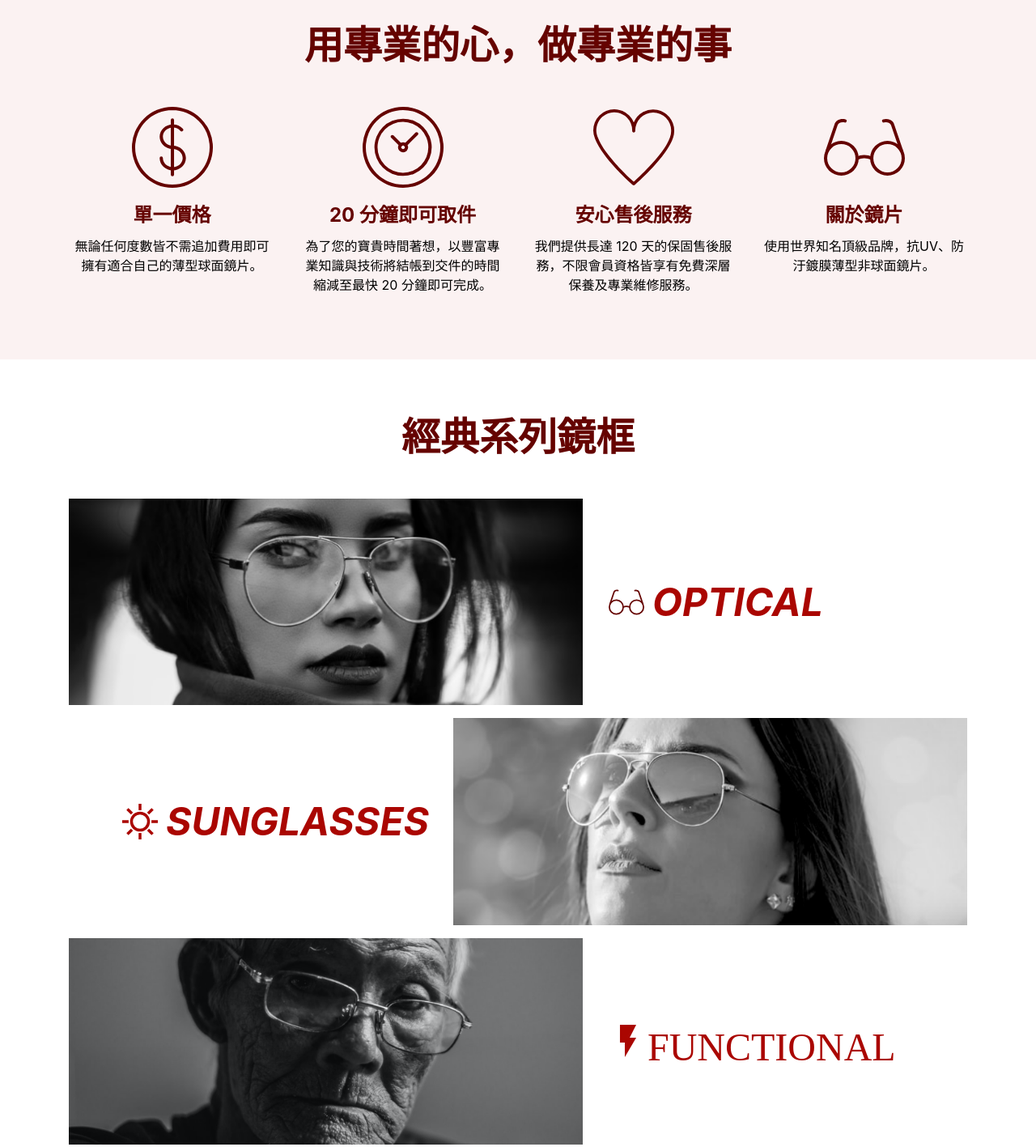
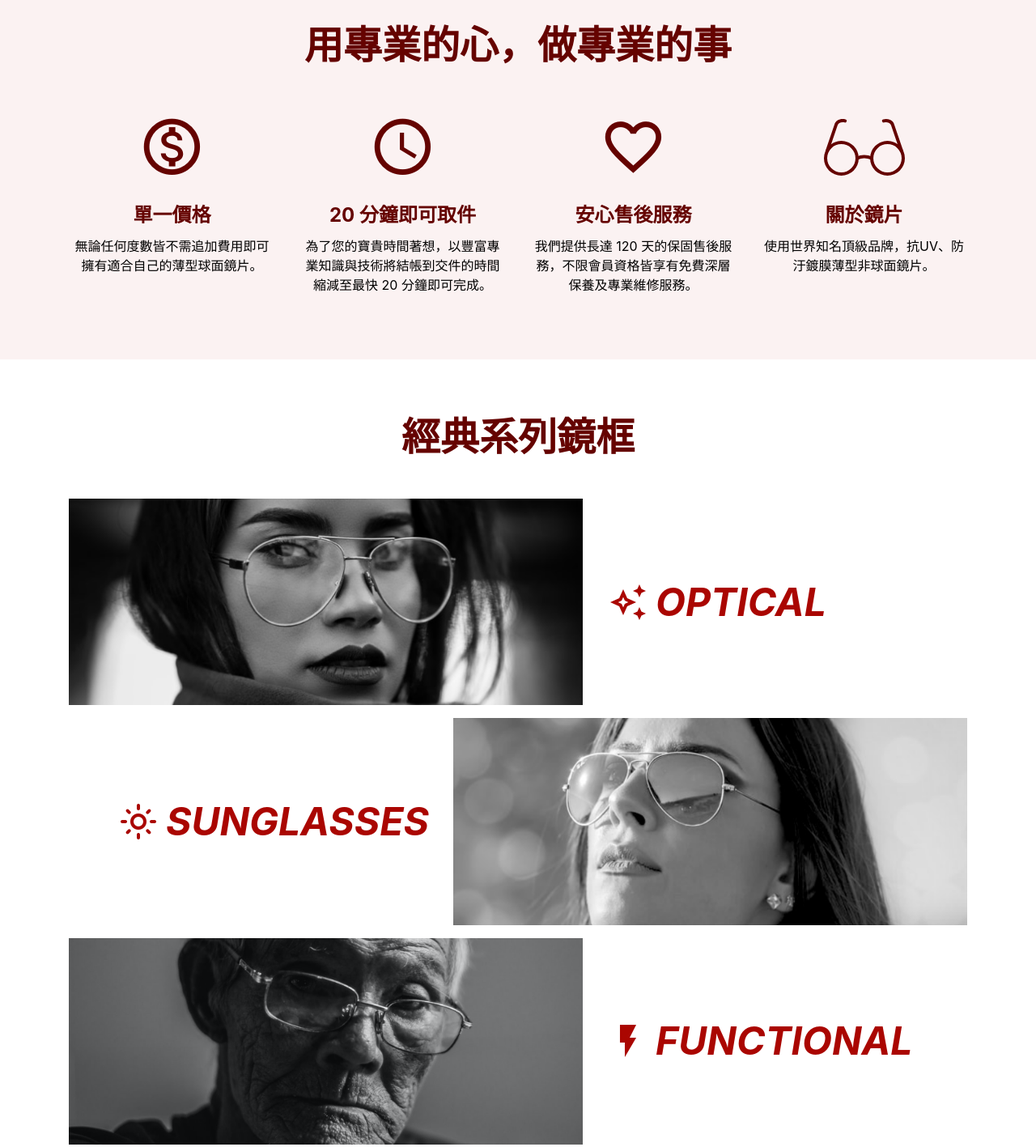
Before and after one commit to DockorSherowLinZ/week_four_project_home_work_layout_course, a plain HTML site: page index.html in a window 1280 px wide. Shown: the part 840-2257 px from the top of the page at 81% size. Drawn offline with nearby package versions, Linux system fonts and the light colour scheme.

Commit message:
Update 2021-08-17T06:09:24.022Z

```diff
--- a/faq.html
+++ b/faq.html
@@ -5,8 +5,14 @@
     <meta charset="UTF-8">
     <meta name="viewport" content="width=device-width, initial-scale=1.0">
     <meta http-equiv="X-UA-Compatible" content="ie=edge">
-  <title>常見問題 | 看清世界眼鏡</title>
+    <title>
+        常見問題 | 看清世界眼鏡
+    </title>
     <link rel="stylesheet" href="./assets/style/all.css">
+    <link
+        href="https://fonts.googleapis.com/css?family=Material+Icons|Material+Icons+Outlined|Material+Icons+Two+Tone|Material+Icons+Round|Material+Icons+Sharp"
+        rel="stylesheet">
+
 </head>
 
 <body>
@@ -83,11 +89,14 @@
                         </li>
                     </ul>
                     <ul class="social">
-                <li><a href="https://dockorsherowlinz.github.io/layout_course/week_three_project_home_work_layout_course/index.html#">
+                        <li><a
+                                href="https://dockorsherowlinz.github.io/layout_course/week_three_project_home_work_layout_course/index.html#">
                                 <img src="./assets/images/icon-fb.svg" alt=""></a></li>
-                <li><a href="https://dockorsherowlinz.github.io/layout_course/week_three_project_home_work_layout_course/index.html#">
+                        <li><a
+                                href="https://dockorsherowlinz.github.io/layout_course/week_three_project_home_work_layout_course/index.html#">
                                 <img src="./assets/images/icon-ig.svg" alt=""></a></li>
-                <li><a href="https://dockorsherowlinz.github.io/layout_course/week_three_project_home_work_layout_course/index.html#">
+                        <li><a
+                                href="https://dockorsherowlinz.github.io/layout_course/week_three_project_home_work_layout_course/index.html#">
                                 <img src="./assets/images/icon-line.svg" alt=""></a></li>
                     </ul>
                 </div>
@@ -107,8 +116,12 @@
                 <div class="copyright">
                     <h6 class="text-light">Copyright © 2020 Glasses.All rights reserved.</h6>
                     <ul class="provision">
-                <li><a class="text-light" href="https://dockorsherowlinz.github.io/layout_course/week_three_project_home_work_layout_course/index.html#">隱私權政策</a></li>
-                <li><a class="text-light" href="https://dockorsherowlinz.github.io/layout_course/week_three_project_home_work_layout_course/index.html#">服務條款</a></li>
+                        <li><a class="text-light"
+                                href="https://dockorsherowlinz.github.io/layout_course/week_three_project_home_work_layout_course/index.html#">隱私權政策</a>
+                        </li>
+                        <li><a class="text-light"
+                                href="https://dockorsherowlinz.github.io/layout_course/week_three_project_home_work_layout_course/index.html#">服務條款</a>
+                        </li>
                     </ul>
                 </div>
             </div>
--- a/index.html
+++ b/index.html
@@ -5,8 +5,14 @@
     <meta charset="UTF-8">
     <meta name="viewport" content="width=device-width, initial-scale=1.0">
     <meta http-equiv="X-UA-Compatible" content="ie=edge">
-  <title>首頁 | 看清世界眼鏡</title>
+    <title>
+        首頁 | 看清世界眼鏡
+    </title>
     <link rel="stylesheet" href="./assets/style/all.css">
+    <link
+        href="https://fonts.googleapis.com/css?family=Material+Icons|Material+Icons+Outlined|Material+Icons+Two+Tone|Material+Icons+Round|Material+Icons+Sharp"
+        rel="stylesheet">
+
 </head>
 
 <body>
@@ -32,8 +38,7 @@
     </div>
 
 
-<link href="https://fonts.googleapis.com/icon?family=Material+Icons"
-      rel="stylesheet">
+<link href="https://fonts.googleapis.com/icon?family=Material+Icons" rel="stylesheet">
 
 <div class="banner">
   <ul class="title text-primary grid">
@@ -50,14 +55,18 @@
   <ul class="content grid">
     <li class="content-title">
       <div class="content-image mb-2">
-        <img src="./assets/images/icon-dollar.svg" alt="" />
+        <span class="material-icons-outlined text-primary">
+          monetization_on
+        </span>
       </div>
       <h4 class="text-primary font-bord">單一價格</h4>
       <h6>無論任何度數皆不需追加費用即可擁有適合自己的薄型球面鏡片。</h6>
     </li>
     <li class="content-title">
       <div class="content-image mb-2">
-        <img src="./assets/images/icon-clock.svg" alt="" />
+        <span class="material-icons-outlined text-primary">
+          schedule
+        </span>
       </div>
       <h4 class="text-primary font-bord">20 分鐘即可取件</h4>
       <h6>
@@ -67,7 +76,9 @@
     </li>
     <li class="content-title">
       <div class="content-image mb-2">
-        <img src="./assets/images/icon-heart.svg" alt="" />
+        <span class="material-icons-outlined text-primary">
+          favorite_border
+        </span>
       </div>
       <h4 class="text-primary font-bord">安心售後服務</h4>
       <h6>
@@ -88,31 +99,32 @@
   <h2 class="title text-primary font-bord mb-4">經典系列鏡框</h2>
   <ul>
     <li class="mb-2">
-      <a
-        href="https://dockorsherowlinz.github.io/layout_course/week_three_project_home_work_layout_course/index.html#"
-        ><img src="./assets/images/product-1.png" alt=""
-      /></a>
+      <a href="https://dockorsherowlinz.github.io/layout_course/week_three_project_home_work_layout_course/index.html#"><img
+          src="./assets/images/product-1.png" alt="" /></a>
       <div class="icon text-secondary font-italic font-bord">
-        <img src="./assets/images/icon-glasses(1).svg" alt="" />
+        <span class="material-icons-outlined">
+          auto_awesome
+        </span>
         <h2>OPTICAL</h2>
       </div>
     </li>
     <li class="mb-2 item2">
-      <a
-        href="https://dockorsherowlinz.github.io/layout_course/week_three_project_home_work_layout_course/index.html#"
-        ><img src="./assets/images/product-2.png" alt=""
-      /></a>
+      <a href="https://dockorsherowlinz.github.io/layout_course/week_three_project_home_work_layout_course/index.html#"><img
+          src="./assets/images/product-2.png" alt="" /></a>
       <div class="icon text-secondary font-italic font-bord">
-        <img src="./assets/images/icon-sun.svg" alt="" />
+        <span class="material-icons-outlined">
+          light_mode
+        </span>
         <h2>SUNGLASSES</h2>
       </div>
     </li>
     <li class="item3">
-      <a
-        href="https://dockorsherowlinz.github.io/layout_course/week_three_project_home_work_layout_course/index.html#"
-        ><img src="./assets/images/product-3.png" alt=""
-      /></a>
-      <div class="icon text-secondary font-italic font-bord material-icons">flash_on
+      <a href="https://dockorsherowlinz.github.io/layout_course/week_three_project_home_work_layout_course/index.html#"><img
+          src="./assets/images/product-3.png" alt="" /></a>
+      <div class="icon text-secondary font-italic font-bord">
+        <span class="material-icons text-secondary">
+          flash_on
+        </span>
         <h2>FUNCTIONAL</h2>
       </div>
     </li>
@@ -222,7 +234,6 @@
   </div>
 </div>
 
-
         <!-- footer -->
         <div class="footer background-primary">
             <div class="container grid">
@@ -245,11 +256,14 @@
                         </li>
                     </ul>
                     <ul class="social">
-                <li><a href="https://dockorsherowlinz.github.io/layout_course/week_three_project_home_work_layout_course/index.html#">
+                        <li><a
+                                href="https://dockorsherowlinz.github.io/layout_course/week_three_project_home_work_layout_course/index.html#">
                                 <img src="./assets/images/icon-fb.svg" alt=""></a></li>
-                <li><a href="https://dockorsherowlinz.github.io/layout_course/week_three_project_home_work_layout_course/index.html#">
+                        <li><a
+                                href="https://dockorsherowlinz.github.io/layout_course/week_three_project_home_work_layout_course/index.html#">
                                 <img src="./assets/images/icon-ig.svg" alt=""></a></li>
-                <li><a href="https://dockorsherowlinz.github.io/layout_course/week_three_project_home_work_layout_course/index.html#">
+                        <li><a
+                                href="https://dockorsherowlinz.github.io/layout_course/week_three_project_home_work_layout_course/index.html#">
                                 <img src="./assets/images/icon-line.svg" alt=""></a></li>
                     </ul>
                 </div>
@@ -269,8 +283,12 @@
                 <div class="copyright">
                     <h6 class="text-light">Copyright © 2020 Glasses.All rights reserved.</h6>
                     <ul class="provision">
-                <li><a class="text-light" href="https://dockorsherowlinz.github.io/layout_course/week_three_project_home_work_layout_course/index.html#">隱私權政策</a></li>
-                <li><a class="text-light" href="https://dockorsherowlinz.github.io/layout_course/week_three_project_home_work_layout_course/index.html#">服務條款</a></li>
+                        <li><a class="text-light"
+                                href="https://dockorsherowlinz.github.io/layout_course/week_three_project_home_work_layout_course/index.html#">隱私權政策</a>
+                        </li>
+                        <li><a class="text-light"
+                                href="https://dockorsherowlinz.github.io/layout_course/week_three_project_home_work_layout_course/index.html#">服務條款</a>
+                        </li>
                     </ul>
                 </div>
             </div>
```
Also changed, not shown: assets/images/icon-glasses(1).svg (deleted), assets/style/all.css, 2 other files. Lines whose indentation alone changed are shown as unchanged.
